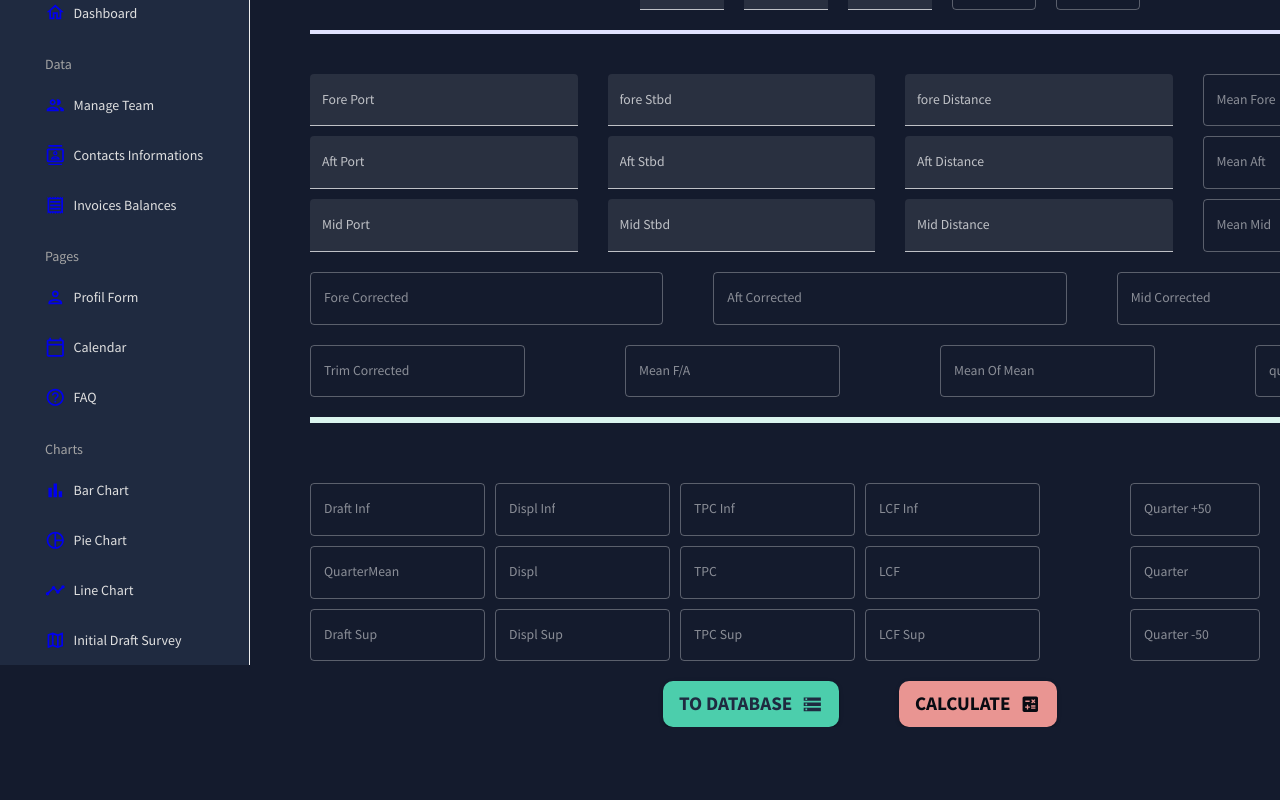
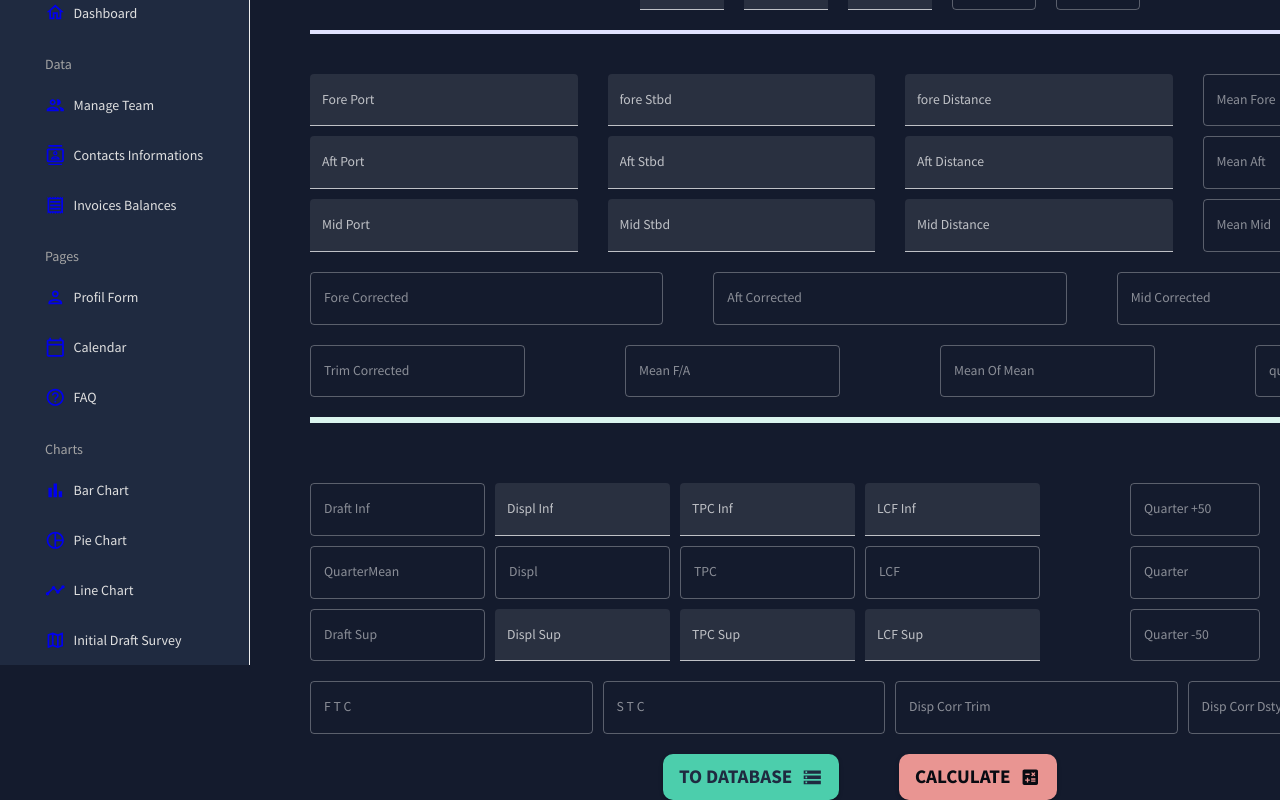
Before and after one commit to Hicham1970/dashboard-admin, a React (Create React App) app: page /valeursInitial in a window 1280 px wide. Shown: the part 287-1087 px from the top of the page. Before the commit the page ends 1014 px from the top, so only its background shows below. Built offline with nearby package versions, Linux system fonts and the light colour scheme.

Commit message:
Start the calculation logic

```diff
--- a/src/components/ValeursInitial.jsx
+++ b/src/components/ValeursInitial.jsx
@@ -36,9 +36,9 @@ export default function ValeursInitial() {
   const [valeursInitial, setValeursInitial] = useState({
     lbp: '',
     keelCorrection: '',
-    distanceFore: '',
-    distanceAft: '',
-    distanceMid: '',
+    foreDistance: '',
+    aftDistance: '',
+    midDistance: '',
     forePort: '',
     foreStbd: '',
     meanFore: '',
@@ -57,6 +57,29 @@ export default function ValeursInitial() {
     meanOfMean: '',
     quarterMean: '',
     meanForeAft: '',
+    density:'',
+    draftSup: '',
+    draftInf: '',
+    displacementSup: '',
+    displacementInf: '',
+    displacement: '',
+    tpcSup:'',
+    tpcInf: '',
+    tpc: '',
+    lcfSup: '',
+    lcfInf: '',
+    lcf: '',
+    mtcSup: '',
+    mtcInf: '',
+    mtc: '',
+    quarter: '',
+    quarterPlus50: '',
+    quarterMinus50: '',
+    firstTrimcorrection: '',
+    secondTrimcorrection: '',
+    displacementDstyCorrected: '',
+    displacementTrimCorrected:'',
+
   });
 
   // Valide Number:
@@ -71,9 +94,9 @@ export default function ValeursInitial() {
       .number()
       .required("Required"),
     keelCorrection: Yup.number().required("Required"),
-    distanceFore: Yup.number().required("Required"),
-    distanceAft: Yup.number().required("Required"),
-    distanceMid: Yup.number().required("Required"),
+    aftDistance: Yup.number().required("Required"),
+    foreDistance: Yup.number().required("Required"),
+    midDistance: Yup.number().required("Required"),
     forePort: Yup.number().required("Required"),
     foreStbd: Yup.number().required("Required"),
     meanFore: Yup.number().required("Required"),
@@ -92,16 +115,37 @@ export default function ValeursInitial() {
     meanOfMean: Yup.number().required("Required"),
     quarterMean: Yup.number().required("Required"),
     meanForeAft: Yup.number().required("Required"),
-
+    density: Yup.number().required("Required"),
+    draftSup: Yup.number().required("Required"),
+    draftInf: Yup.number().required("Required"),
+    displacementSup: Yup.number().required("Required"),
+    displacementInf: Yup.number().required("Required"),
+    displacement: Yup.number().required("Required"),
+    tpcSup: Yup.number().required("Required"),
+    tpcInf: Yup.number().required("Required"),
+    tpc: Yup.number().required("Required"),
+    lcfSup: Yup.number().required("Required"),
+    lcfInf: Yup.number().required("Required"),
+    lcf: Yup.number().required("Required"),
+    mtcPlus50: Yup.number().required("Required"),
+    mtcMinus50: Yup.number().required("Required"),
+    mtc: Yup.number().required("Required"),
+    quarter: Yup.number().required("Required"),
+    quarterPlus50: Yup.number().required("Required"),
+    quarterMinus50: Yup.number().required("Required"),
+    firstTrimcorrection: Yup.number().required("Required"),
+    secondTrimcorrection: Yup.number().required("Required"),
+    displacementDstyCorrected: Yup.number().required("Required"),
+    displacementTrimCorrected: Yup.number().required("Required"),
   });
 
   // Define initialValues and userValidationSchema
   const initialValues = {
     lbp: '',
     keelCorrection: '',
-    distanceFore: '',
-    distanceAft: '',
-    distanceMid: '',
+    foreDistance: '',
+    aftDistance: '',
+    midDistance: '',
     forePort: '',
     foreStbd: '',
     meanFore: '',
@@ -120,6 +164,28 @@ export default function ValeursInitial() {
     meanOfMean: '',
     quarterMean: '',
     meanForeAft: '',
+    density:'',
+    draftSup: '',
+    draftInf: '',
+    displacementSup: '',
+    displacementInf: '',
+    displacement: '',
+    tpcSup:'',
+    tpcInf: '',
+    tpc: '',
+    lcfSup: '',
+    lcfInf: '',
+    lcf: '',
+    mtcPlus50: '',
+    mtcMinus50: '',
+    mtc: '',
+    quarter: '',
+    quarterPlus50: '',
+    quarterMinus50: '',
+    firstTrimcorrection: '',
+    secondTrimcorrection: '',
+    displacementDstyCorrected: '',
+    displacementTrimCorrected:'',
   };
   const userValidationSchema = valeursInitialValidationSchema; // Rename for consistency
 
@@ -600,8 +666,8 @@ export default function ValeursInitial() {
               />
               <TextField
                 fullWidth
-                disabled
-                variant="outlined"
+
+                variant="filled"
                 type="number"
                 label="Displ Inf"
                 onBlur={handleBlur}
@@ -614,8 +680,8 @@ export default function ValeursInitial() {
               />
               <TextField
                 fullWidth
-                disabled
-                variant="outlined"
+
+                variant="filled"
                 type="number"
                 label="TPC Inf"
                 onBlur={handleBlur}
@@ -629,8 +695,8 @@ export default function ValeursInitial() {
               />
               <TextField
                 fullWidth
-                disabled
-                variant="outlined"
+
+                variant="filled"
                 type="number"
                 label="LCF Inf"
                 onBlur={handleBlur}
@@ -807,8 +873,8 @@ export default function ValeursInitial() {
               />
               <TextField
                 fullWidth
-                disabled
-                variant="outlined"
+
+                variant="filled"
                 type="number"
                 label="Displ Sup"
                 onBlur={handleBlur}
@@ -821,8 +887,8 @@ export default function ValeursInitial() {
               />
               <TextField
                 fullWidth
-                disabled
-                variant="outlined"
+
+                variant="filled"
                 type="number"
                 label="TPC Sup"
                 onBlur={handleBlur}
@@ -836,15 +902,15 @@ export default function ValeursInitial() {
               />
               <TextField
                 fullWidth
-                disabled
-                variant="outlined"
+
+                variant="filled"
                 type="number"
                 label="LCF Sup"
                 onBlur={handleBlur}
                 onChange={handleChange}
                 value={values.lcfSup}
                 name="lcfSup"
-                error={!!touched.lcfSup && !!errors.lcfsup}
+                error={!!touched.lcfSup && !! errors.lcfSup}
                 helperText={touched.lcfSup && errors.lcfSup}
                 sx={{ flexColumn: "span 1", width:"200px" }}
               />
@@ -882,8 +948,77 @@ export default function ValeursInitial() {
                 sx={{ flexColumn: "span 1", width:"130px" }}
               />
               </Box>
+
             </Box>
+            {/* Ligne 9 */}
+            <Box
+              mt="20px"
+               display="flex"
+              gap="10px"
 
+              sx={{
+                "& > div": { flexColumn: isNonMobile ? undefined : "span 4" },
+              }}
+            >
+              <TextField
+                fullWidth
+                disabled
+                variant="outlined"
+                type="number"
+                label="F T C "
+                onBlur={handleBlur}
+                onChange={handleChange}
+                value={values.firstTrimcorrection}
+                name="firstTrimcorrection"
+                error={!!touched.firstTrimcorrection && !!errors.firstTrimcorrection}
+                helperText={touched.firstTrimcorrection && errors.firstTrimcorrection}
+                sx={{ gridColumn: "span 4" }}
+              />
+              <TextField
+                fullWidth
+                disabled
+                variant="outlined"
+                type="number"
+                label="S T C"
+                onBlur={handleBlur}
+                onChange={handleChange}
+                value={values.secondTrimcorrection}
+                name="secondTrimcorrection"
+                error={!!touched.secondTrimcorrection && !!errors.secondTrimcorrection}
+                helperText={touched.secondTrimcorrection && errors.secondTrimcorrection}
+                sx={{ flexColumn: "span 2" }}
+              />
+              <TextField
+                fullWidth
+                disabled
+                variant="outlined"
+                type="number"
+                label="Disp Corr Trim"
+                onBlur={handleBlur}
+                onChange={handleChange}
+                value={values.displacementTrimCorrected}
+                name="displacementTrimCorrected"
+                error={!!touched.displacementTrimCorrected && !! errors.displacementTrimCorrected}
+                helperText={touched.displacementTrimCorrected && errors.displacementTrimCorrected}
+                sx={{ flexColumn: "span 2" }}
+
+              />
+              <TextField
+                fullWidth
+                disabled
+                variant="outlined"
+                type="number"
+                label="Disp Corr Dsty"
+                onBlur={handleBlur}
+                onChange={handleChange}
+                value={values.displacementDstyCorrected}
+                name="displacementDstyCorrected"
+                error={!!touched.displacementDstyCorrected && !!errors.displacementDstyCorrected}
+                helperText={touched.displacementDstyCorrected && errors.displacementDstyCorrected}
+                sx={{ gridColumn: "span 4" }}
+              />
+            </Box>
+            {/* Ligne 10   */}
 
 
             <Box display="flex" justifyContent="center" alignItems={'center'} mt="20px">
```
